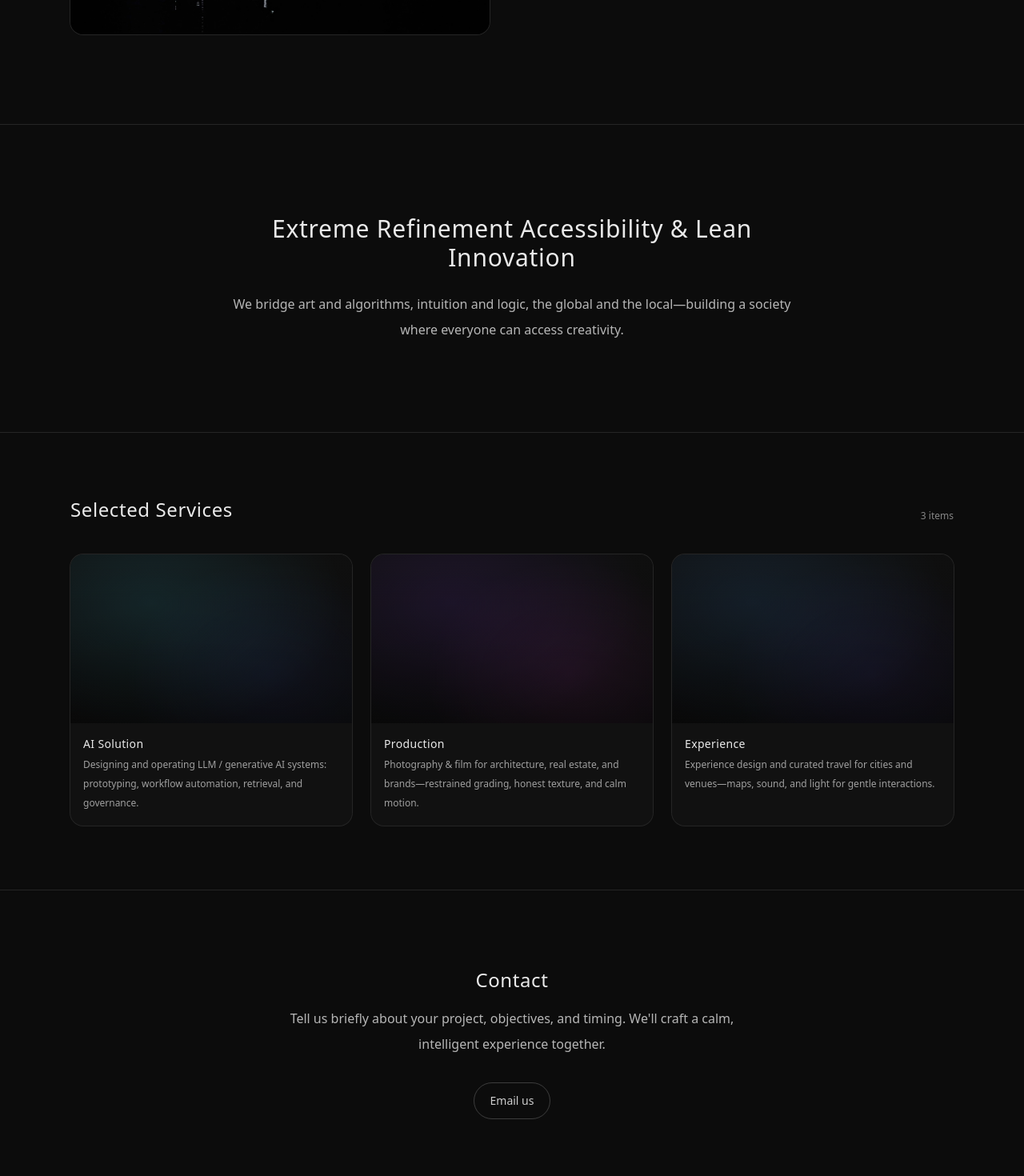
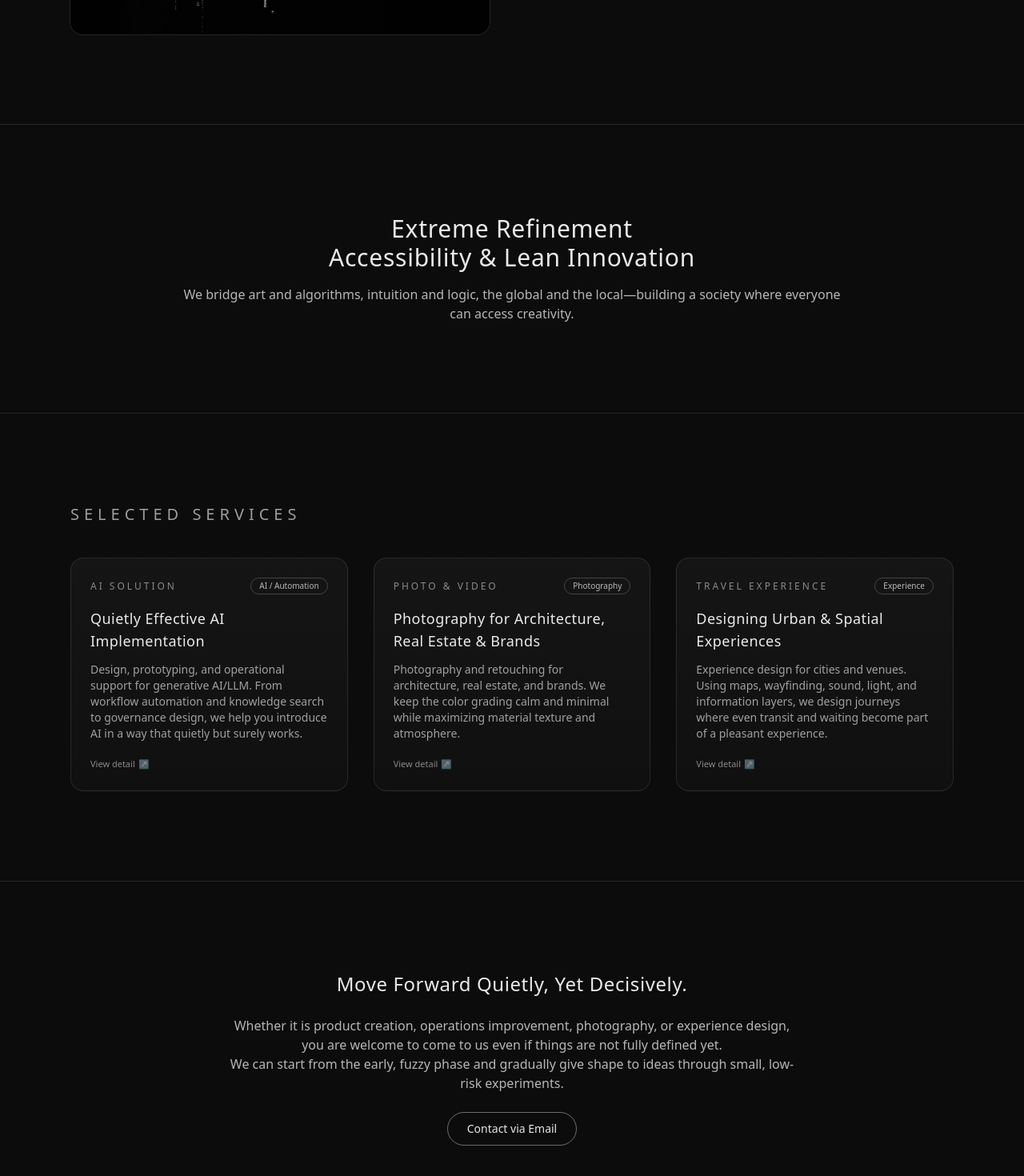
Before and after one commit to miles-web-match/website_milz, a Next.js app in the folder milztech-site 2/: page / in a window 1280 px wide. Shown: the part 1320-2790 px from the top of the page at 80% size. Built offline with nearby package versions, Linux system fonts and the light colour scheme.

Commit message:
Update page.tsx

```diff
--- a/milztech-site 2/app/page.tsx
+++ b/milztech-site 2/app/page.tsx
@@ -18,20 +18,29 @@ export default function QuietIntelligenceSite() {
   };
 
   const detectBrowserLang = () => {
-    try {
-      const code =
-        typeof navigator !== "undefined" &&
-        typeof navigator.language === "string"
-          ? navigator.language
-          : "";
-      return code.toLowerCase().startsWith("ja") ? "ja" : "en";
-    } catch {}
-    return "en" as const;
+    if (typeof navigator === "undefined") return null;
+    const lang = navigator.language || navigator.languages?.[0];
+    if (!lang) return null;
+    if (lang.startsWith("ja")) return "ja";
+    if (lang.startsWith("en")) return "en";
+    return null;
   };
 
   useEffect(() => {
     const stored = safeGetLang();
-    setLang(stored ?? detectBrowserLang());
+    if (stored) {
+      setLang(stored);
+      return;
+    }
+    const browser = detectBrowserLang();
+    if (browser) {
+      setLang(browser as "ja" | "en");
+      try {
+        if (typeof window !== "undefined" && window?.localStorage) {
+          window.localStorage.setItem("milz_lang", browser);
+        }
+      } catch {}
+    }
   }, []);
 
   useEffect(() => {
@@ -45,27 +54,44 @@ export default function QuietIntelligenceSite() {
   const glowBg = useMemo(
     () =>
       [
-        "radial-gradient(40rem 40rem at 50% 30%, rgba(108,207,246,0.12), transparent 60%)",
-        "radial-gradient(28rem 28rem at 20% 80%, rgba(184,163,229,0.12), transparent 60%)",
+        "radial-gradient(32rem 32rem at 20% 10%, rgba(56,189,248,0.12), transparent 60%)",
+        "radial-gradient(36rem 36rem at 80% 80%, rgba(180,83,9,0.12), transparent 60%)",
+      ].join(", "),
+    []
+  );
+
+  const subtleBg = useMemo(
+    () =>
+      [
+        "radial-gradient(28rem 28rem at 0% 0%, rgba(56,189,248,0.16), transparent 60%)",
+        "radial-gradient(40rem 40rem at 100% 100%, rgba(180,83,9,0.12), transparent 70%)",
       ].join(", "),
     []
   );
 
   return (
     <main className="min-h-screen bg-[#0C0C0C] text-[#EAEAEA] selection:bg-white/10 selection:text-white">
-
       {/* NAV */}
       <header className="sticky top-0 z-40 backdrop-blur supports-[backdrop-filter]:bg-black/30 border-b border-white/10">
         <div className="mx-auto max-w-6xl px-6 h-14 flex items-center justify-between">
-          <a href="#top" className="text-xs tracking-[0.3em] text-white/70 hover:text-white">
+          <a
+            href="#top"
+            className="text-xs tracking-[0.3em] text-white/70 hover:text-white"
+          >
             Milztech
           </a>
-          <nav className="hidden md:flex items-center gap-6 text-sm text-white/70">
-            <a href="#about" className="hover:text-white">{t("nav_about")}</a>
-            <a href="#service" className="hover:text-white">{t("nav_service")}</a>
-            <a href="#contact" className="hover:text-white">{t("nav_contact")}</a>
+          <nav className="hidden md:flex items-center gap-6 text-xs text-white/70">
+            <a href="#about" className="hover:text-white">
+              {t("nav_about")}
+            </a>
+            <a href="#service" className="hover:text-white">
+              {t("nav_service")}
+            </a>
+            <a href="#contact" className="hover:text-white">
+              {t("nav_contact")}
+            </a>
           </nav>
-          <LangToggle lang={lang} setLang={setLang} />
+          <LangToggle lang={lang} onChange={setLang} />
         </div>
       </header>
 
@@ -109,7 +135,6 @@ export default function QuietIntelligenceSite() {
         className="relative isolate py-20 md:py-28 border-t border-white/10"
       >
         <div className="mx-auto max-w-6xl grid md:grid-cols-2 gap-14 px-6">
-
           <motion.div
             initial={{ opacity: 0, y: 10 }}
             whileInView={{ opacity: 1, y: 0 }}
@@ -134,98 +159,94 @@ export default function QuietIntelligenceSite() {
             className="self-start flex flex-col justify-start"
           >
             <h2 className="text-xl md:text-3xl font-light tracking-wide mb-6 text-center">
-              From Creative Eyes /nto Intelligent Systems.
+              From Creative Eyes<br />to Intelligent Systems.
             </h2>
 
             <p className="text-white/70 leading-8 whitespace-pre-line">
-              {t("vision_body").replace("From Creative Eyes to Intelligent Systems.\n", "")}
+              {t("vision_body").replace(
+                "From Creative Eyes to Intelligent Systems.\n",
+                ""
+              )}
             </p>
           </motion.div>
         </div>
       </section>
 
       {/* CORE PHILOSOPHY */}
-<section
-  className="relative py-20 md:py-28 border-t border-white/10 overflow-hidden"
-  id="core"
->
-  {/* ✅ Hero と同じ淡いグロー背景 */}
+      <section className="relative py-20 md:py-28 border-t border-white/10 overflow-hidden">
         <div
           className="absolute inset-0 -z-10"
-    style={{
-      backgroundImage: `
-        radial-gradient(40rem 40rem at 50% 20%, rgba(108,207,246,0.08), transparent 70%),
-        radial-gradient(35rem 35rem at 80% 80%, rgba(184,163,229,0.06), transparent 70%)
-      `,
-      filter: "blur(20px)",
-    }}
-  ></div>
-
-  <div className="mx-auto max-w-3xl px-6 text-center">
-
-    <h2 className="text-xl md:text-3xl font-light tracking-wide mb-6">
+          style={{ backgroundImage: subtleBg, filter: "blur(18px)" }}
+        />
+        <div className="mx-auto max-w-4xl px-6 text-center">
+          <h2 className="text-xl md:text-3xl font-light tracking-wide mb-4 whitespace-pre-line">
             {t("core_title")}
           </h2>
-
-    <p className="text-white/70 leading-8 whitespace-pre-line">
+          <p className="text-sm md:text-base text-white/70 leading-7 whitespace-pre-line">
             {t("core_body")}
           </p>
-
         </div>
       </section>
 
-
       {/* SERVICE */}
-      <section id="service" className="py-14 md:py-20 border-t border-white/10">
+      <section
+        id="service"
+        className="relative py-20 md:py-28 border-t border-white/10 overflow-hidden"
+      >
         <div className="mx-auto max-w-6xl px-6">
-          <div className="mb-6 md:mb-10 flex items-end justify-between">
-            <h3 className="text-lg md:text-2xl font-light tracking-wide">{t("service_title")}</h3>
-            <span className="text-xs text-white/50">3 {t("items")}</span>
+          <div className="flex items-baseline justify-between gap-4 mb-10">
+            <h2 className="text-lg md:text-xl tracking-[0.3em] text-white/60 uppercase">
+              {t("service_title")}
+            </h2>
           </div>
 
-          <div className="grid grid-cols-1 sm:grid-cols-2 lg:grid-cols-3 gap-6">
-            {serviceItems.map((title, i) => (
-              <motion.article
-                key={title}
-                initial={{ opacity: 0, y: 8 }}
-                whileInView={{ opacity: 1, y: 0 }}
-                viewport={{ once: true }}
-                transition={{ duration: 0.6, delay: i * 0.05 }}
-                className="group rounded-2xl overflow-hidden ring-1 ring-white/10 bg-[#111]"
-              >
-                <a href={serviceHref(title)} className="block focus:outline-none focus:ring-2 focus:ring-white/30">
-                  <div className="relative aspect-[5/3] overflow-hidden">
-                    <PlaceholderVisual index={i} />
+          <div className="grid md:grid-cols-3 gap-6 md:gap-8">
+            {/* AI Solution */}
+            <ServiceCard
+              href="/service/ai"
+              label="AI Solution"
+              title={t("svc_ai_title")}
+              body={t("svc_ai")}
+              badge="AI / Automation"
+            />
 
-                    <div className="absolute inset-0 bg-gradient-to-b from-transparent via-black/10 to-black/30" />
-                  </div>
+            {/* Photo & Video */}
+            <ServiceCard
+              href="/service/photo-video"
+              label="Photo & Video"
+              title={t("svc_pv_title")}
+              body={t("svc_pv")}
+              badge="Photography"
+            />
 
-                  <div className="p-4">
-                    <div className="text-sm tracking-wide mb-1">{title}</div>
-                    <p className="text-xs text-white/60 leading-6">
-                      {title === "AI Solution"
-                        ? t("svc_ai")
-                        : title === "Production"
-                        ? t("svc_pv")
-                        : t("svc_travel")}
-                    </p>
-                  </div>
-                </a>
-              </motion.article>
-            ))}
+            {/* Travel */}
+            <ServiceCard
+              href="/service/travel"
+              label="Travel Experience"
+              title={t("svc_travel_title")}
+              body={t("svc_travel")}
+              badge="Experience"
+            />
           </div>
         </div>
       </section>
 
       {/* CONTACT */}
-      <section id="contact" className="py-16 md:py-24 border-t border-white/10">
-        <div className="mx-auto max-w-2xl px-6 text-center">
-          <h3 className="text-lg md:text-2xl font-light tracking-wide">{t("contact_title")}</h3>
-          <p className="mt-4 text-white/70 leading-8">{t("contact_body")}</p>
-          <div className="mt-8">
+      <section
+        id="contact"
+        className="relative py-20 md:py-28 border-t border-white/10 overflow-hidden"
+      >
+        <div className="mx-auto max-w-3xl px-6 text-center space-y-6">
+          <h2 className="text-xl md:text-2xl font-light tracking-wide mb-3">
+            {t("contact_title")}
+          </h2>
+          <p className="text-sm md:text-base text-white/70 leading-7 whitespace-pre-line">
+            {t("contact_body")}
+          </p>
+          <div className="flex justify-center mt-6">
             <a
-              href="mailto:hello@example.com"
-              className="inline-flex items-center gap-2 rounded-full border border-white/20 px-5 py-3 text-sm text-white/80 hover:text-white hover:bg-white/5 transition"
+              href="mailto:info@milz.tech"
+              className="inline-flex items-center gap-2 rounded-full border border-white/40 px-6 py-2.5 text-sm text-white/90 hover:bg-white/10 transition-colors"
             >
               {t("contact_cta")}
             </a>
@@ -233,51 +254,36 @@ export default function QuietIntelligenceSite() {
         </div>
       </section>
 
-      <footer className="py-14 border-t border-white/10 text-center text-white/50 text-xs">
-        ©2025 Milztech — Creativity & Technology
+      {/* FOOTER */}
+      <footer className="border-t border-white/10 py-6 text-xs text-white/40 text-center">
+        <p>© {new Date().getFullYear()} Milztech. All rights reserved.</p>
       </footer>
-
-      {process.env.NODE_ENV !== "production" && <DevTests />}
     </main>
   );
 }
 
-function serviceHref(title: (typeof serviceItems)[number]) {
-  switch (title) {
-    case "AI Solution":
-      return "/service/ai";
-    case "Production":
-      return "/service/photo-video";
-    default:
-      return "/service/travel";
-  }
-}
-
 function LangToggle({
   lang,
-  setLang,
+  onChange,
 }: {
   lang: "ja" | "en";
-  setLang: (v: "ja" | "en") => void;
+  onChange: (lang: "ja" | "en") => void;
 }) {
   return (
-    <div className="flex items-center gap-2 text-xs">
+    <div className="flex items-center rounded-full border border-white/20 text-[10px] overflow-hidden">
       <button
-        onClick={() => setLang("ja")}
-        className={`px-2 py-1 rounded ${
-          lang === "ja" ? "bg-white/10 text-white" : "text-white/60 hover:text-white"
+        onClick={() => onChange("ja")}
+        className={`px-3 py-[5px] ${
+          lang === "ja" ? "bg-white text-black" : "text-white/70"
         }`}
-        aria-pressed={lang === "ja"}
       >
         JA
       </button>
-      <span className="text-white/30">/</span>
       <button
-        onClick={() => setLang("en")}
-        className={`px-2 py-1 rounded ${
-          lang === "en" ? "bg-white/10 text-white" : "text-white/60 hover:text-white"
+        onClick={() => onChange("en")}
+        className={`px-3 py-[5px] border-l border-white/20 ${
+          lang === "en" ? "bg-white text-black" : "text-white/70"
         }`}
-        aria-pressed={lang === "en"}
       >
         EN
       </button>
@@ -285,7 +291,45 @@ function LangToggle({
   );
 }
 
-const serviceItems = ["AI Solution", "Production", "Experience"] as const;
+function ServiceCard({
+  href,
+  label,
+  title,
+  body,
+  badge,
+}: {
+  href: string;
+  label: string;
+  title: string;
+  body: string;
+  badge: string;
+}) {
+  return (
+    <motion.a
+      href={href}
+      whileHover={{ y: -4 }}
+      transition={{ type: "spring", stiffness: 260, damping: 20 }}
+      className="group relative rounded-2xl border border-white/10 bg-gradient-to-b from-white/[0.04] to-white/[0.02] p-5 md:p-6 flex flex-col gap-3"
+    >
+      <div className="flex items-center justify-between gap-2 mb-1">
+        <span className="text-xs tracking-[0.25em] text-white/50 uppercase">
+          {label}
+        </span>
+        <span className="inline-flex items-center rounded-full border border-white/20 px-2.5 py-0.5 text-[10px] text-white/70">
+          {badge}
+        </span>
+      </div>
+      <h3 className="text-base md:text-lg font-light tracking-wide">
+        {title}
+      </h3>
+      <p className="text-xs md:text-sm text-white/60 leading-6">{body}</p>
+      <div className="mt-2 text-[11px] text-white/50 group-hover:text-white/80 flex items-center gap-1">
+        <span>View detail</span>
+        <span aria-hidden>↗</span>
+      </div>
+    </motion.a>
+  );
+}
 
 const dict = {
   ja: {
@@ -303,16 +347,21 @@ const dict = {
     core_body:
       "アートとアルゴリズム、直感とロジック、世界とローカル。\nそのあいだに橋をかけ、すべての人がクリエイティブにアクセスできる社会をつくります。",
 
+    svc_ai_title: "静かに効くAIの導入と運用設計",
     svc_ai:
       "生成AI/LLMの設計・プロトタイプ・運用支援。ワークフロー自動化や知識検索、ガバナンス設計まで静かに効く導入を。",
+
+    svc_pv_title: "建築・不動産・ブランドのための撮影",
     svc_pv:
-      "建築・不動産・ブランド向けの撮影/編集。色調は抑制し、素材本来の質感を最大化。動画は静かなモーションで。",
+      "建築・不動産・ブランドの撮影と編集。色調は抑えつつ、素材の質感と空気感を最大限に引き出すビジュアルを制作します。",
+
+    svc_travel_title: "都市と体験をつなぐデザイン",
     svc_travel:
-      "都市/施設の体験設計と上質なツアー制作。地図・音・光を用いた穏やかなインタラクションを提供。",
+      "都市や施設の体験設計。地図や動線設計、音・光・情報のレイヤーを使い、移動時間や待ち時間も含めて心地よい体験をデザインします。",
 
-    contact_title: "お問い合わせ",
+    contact_title: "静かに、しかし確かに前進させるために。",
     contact_body:
-      "まずは簡単にプロジェクトの内容や目標、スケジュール感をお知らせください。静かな体験を一緒に設計します。",
+      "プロダクトづくり、オペレーション改善、撮影、体験設計など、まだ言語化しきれていない段階の相談でも構いません。\n要件が固まっていないフェーズから伴走し、必要に応じて小さく検証を重ねながら、一緒に形にしていきます。",
     contact_cta: "メールで相談する",
   },
 
@@ -325,44 +374,27 @@ const dict = {
     items: "items",
 
     vision_body:
-      "From Creative Eyes /nto Intelligent Systems.\nMILZTECH is a next-generation creative-tech company built on the harmony of sensitivity and technology. The observational, compositional, and expressive abilities we cultivated as photographers are fused with AI, data, and design to create a new “experience platform” that connects people, businesses, and the world.",
+      "From Creative Eyes to Intelligent Systems.\nMILZTECH is a next-generation creative tech company built on the harmony of sensitivity and technology. The observational power, composition, and expressive skills refined through photography are integrated with AI, data, and design to create a new “experience platform” that connects people, businesses, and the world.",
 
     core_title: "Extreme Refinement\nAccessibility & Lean Innovation",
     core_body:
       "We bridge art and algorithms, intuition and logic, the global and the local—building a society where everyone can access creativity.",
 
+    svc_ai_title: "Quietly Effective AI Implementation",
     svc_ai:
-      "Designing and operating LLM / generative AI systems: prototyping, workflow automation, retrieval, and governance.",
+      "Design, prototyping, and operational support for generative AI/LLM. From workflow automation and knowledge search to governance design, we help you introduce AI in a way that quietly but surely works.",
+
+    svc_pv_title: "Photography for Architecture, Real Estate & Brands",
     svc_pv:
-      "Photography & film for architecture, real estate, and brands—restrained grading, honest texture, and calm motion.",
+      "Photography and retouching for architecture, real estate, and brands. We keep the color grading calm and minimal while maximizing material texture and atmosphere.",
+
+    svc_travel_title: "Designing Urban & Spatial Experiences",
     svc_travel:
-      "Experience design and curated travel for cities and venues—maps, sound, and light for gentle interactions.",
+      "Experience design for cities and venues. Using maps, wayfinding, sound, light, and information layers, we design journeys where even transit and waiting become part of a pleasant experience.",
 
-    contact_title: "Contact",
+    contact_title: "Move Forward Quietly, Yet Decisively.",
     contact_body:
-      "Tell us briefly about your project, objectives, and timing. We'll craft a calm, intelligent experience together.",
-    contact_cta: "Email us",
+      "Whether it is product creation, operations improvement, photography, or experience design, you are welcome to come to us even if things are not fully defined yet.\nWe can start from the early, fuzzy phase and gradually give shape to ideas through small, low-risk experiments.",
+    contact_cta: "Contact via Email",
   },
-};
-
-function PlaceholderVisual({ index }: { index: number }) {
-  const hues = [190, 265, 210];
-  const h = hues[index % hues.length];
-  return (
-    <div
-      className="w-full h-full scale-105 transition-transform duration-500 group-hover:scale-110"
-      style={{
-        background:
-          `radial-gradient(24rem 16rem at 30% 30%, hsla(${h}, 90%, 62%, .12), transparent 60%),` +
-          `radial-gradient(18rem 14rem at 70% 70%, hsla(${
-            (h + 40) % 360
-          }, 80%, 62%, .10), transparent 60%),` +
-          `linear-gradient(180deg, #0f0f0f, #0c0c0c)`,
-      }}
-    />
-  );
-}
-
-function DevTests() {
-  return null;
-}
+} as const;
```
Lines whose indentation alone changed are shown as unchanged.
